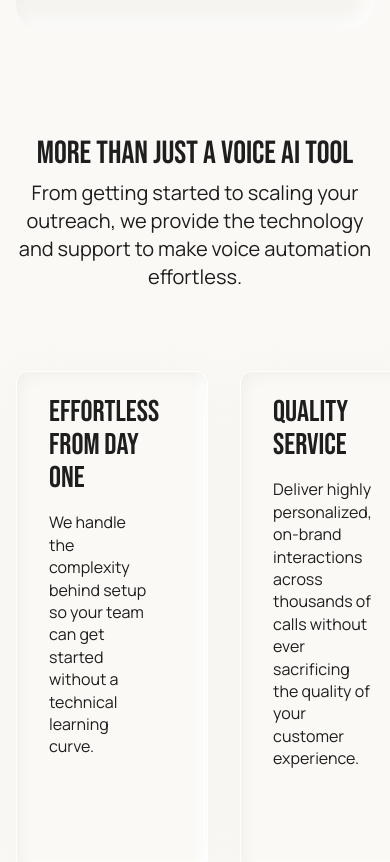
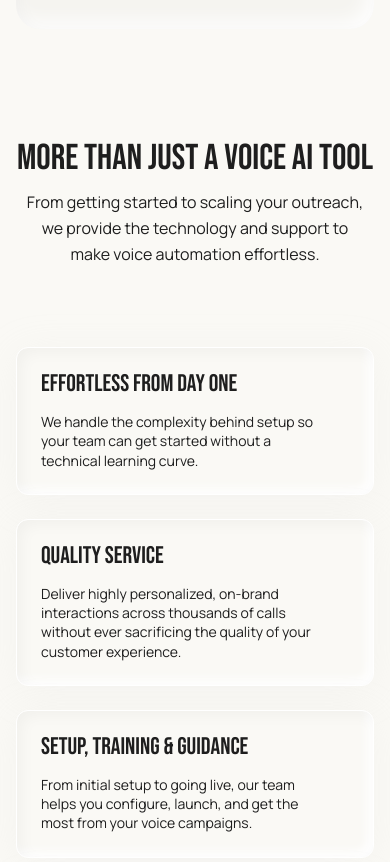
Before and after one commit to Kshitijkulal/calliance-landing-page, a Next.js app: page / in a window 390 px wide. Shown: the part 5420-6282 px from the top of the page. Built offline with nearby package versions, Linux system fonts and the light colour scheme.

Commit message:
more than a dialer section made responsive

```diff
--- a/app/components/sections/MoreThanDialerSection.tsx
+++ b/app/components/sections/MoreThanDialerSection.tsx
@@ -31,18 +31,16 @@
       <div className="w-full mx-auto px-4 lg:px-20 pt-20 pb-0 flex flex-col items-center gap-12">
         <div className="w-full flex flex-col gap-2">
           <h2
-            className="w-full text-center font-normal uppercase"
+            className="w-full text-center font-normal uppercase text-4xl sm:text-5xl md:text-6xl leading-tight"
             style={{
               fontFamily: "var(--font-bebas-neue), sans-serif",
-              fontSize: "clamp(32px, 5vw, 60px)",
-              lineHeight: "1.1",
               color: "var(--color-primary-black)",
             }}
           >
             More Than Just A Voice AI Tool
           </h2>
           <p
-            className="w-[1008px] max-w-full mx-auto text-center text-xl font-normal leading-7"
+            className="w-[95%] sm:w-[85%] md:w-[70%] max-w-full mx-auto text-center text-base sm:text-lg lg:text-xl font-normal leading-relaxed"
             style={{
               fontFamily: "var(--font-manrope), sans-serif",
               color: "var(--color-primary-black)",
@@ -54,8 +52,8 @@
       </div>
 
       {/* Cards */}
-      <div className="w-full mx-auto px-4 lg:px-20 pt-12 pb-14 flex items-center gap-20">
-        <div className="flex-1 py-8 flex items-start gap-8">
+      <div className="w-full max-w-screen-2xl mx-auto px-4 lg:px-20 pt-12 pb-14">
+        <div className="w-full py-8 grid grid-cols-1 sm:grid-cols-2 lg:grid-cols-4 gap-6 md:gap-8">
           {CARDS.map((card) => (
             <motion.div
               key={card.title}
@@ -65,7 +63,7 @@
                 boxShadow: "none"
               }}
               transition={{ duration: 0 }}
-              className="group flex-1 self-stretch flex flex-col gap-3 pt-6 pb-6 px-8 rounded-xl border border-solid cursor-pointer"
+              className="group h-full flex flex-col gap-3 py-6 px-6 sm:px-8 rounded-xl border border-solid cursor-pointer"
               style={{
                 boxShadow: "inset 4px 4px 15px rgba(0, 0, 0, 0.04), inset -6px -6px 8px rgba(255, 255, 255, 1), 0px 6px 40px 0px rgba(219, 220, 220, 0.18)",
                 backgroundColor: "var(--color-primary-beige)",
@@ -74,7 +72,7 @@
             >
               <div className="w-full flex-1 flex flex-col gap-4">
                 <h3
-                  className="font-normal m-0 text-[30px] group-hover:text-[34px] text-primary-black group-hover:text-secondary-beige pr-4 group-hover:pr-0 leading-[1.1] group-hover:leading-[1.0]"
+                  className="font-normal m-0 text-2xl md:text-3xl group-hover:text-3xl md:group-hover:text-4xl text-primary-black group-hover:text-secondary-beige pr-4 group-hover:pr-0 leading-none transition-all duration-300"
                   style={{
                     fontFamily: "var(--font-bebas-neue), sans-serif",
                   }}
@@ -82,7 +80,7 @@
                   {card.title}
                 </h3>
                 <p
-                  className="text-[16px] group-hover:text-[18px] font-normal leading-[1.4] group-hover:leading-[1.25] m-0 text-primary-black group-hover:text-secondary-beige pr-6 group-hover:pr-0"
+                  className="text-sm md:text-base group-hover:text-base md:group-hover:text-lg font-normal leading-snug m-0 text-primary-black group-hover:text-secondary-beige pr-6 group-hover:pr-0 transition-all duration-300"
                   style={{
                     fontFamily: "var(--font-manrope), sans-serif",
                   }}
```
